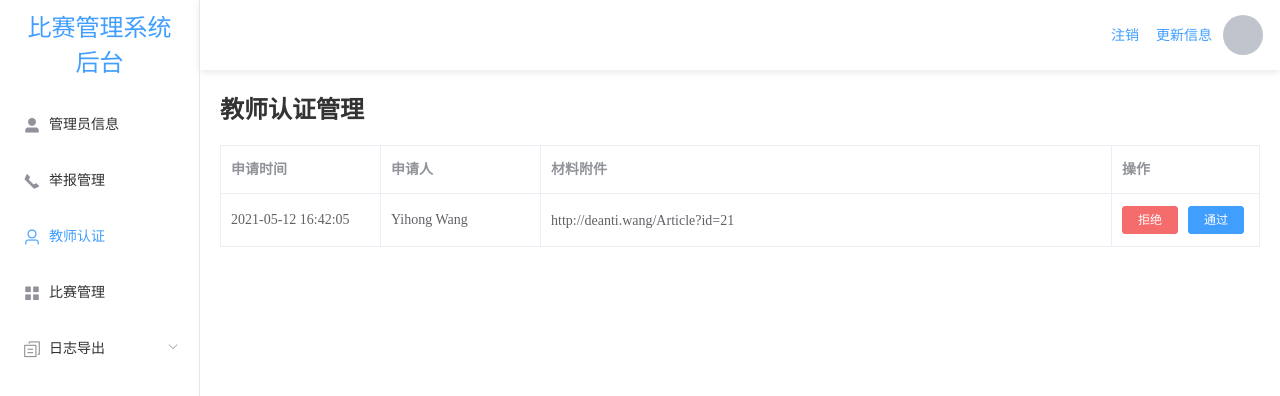
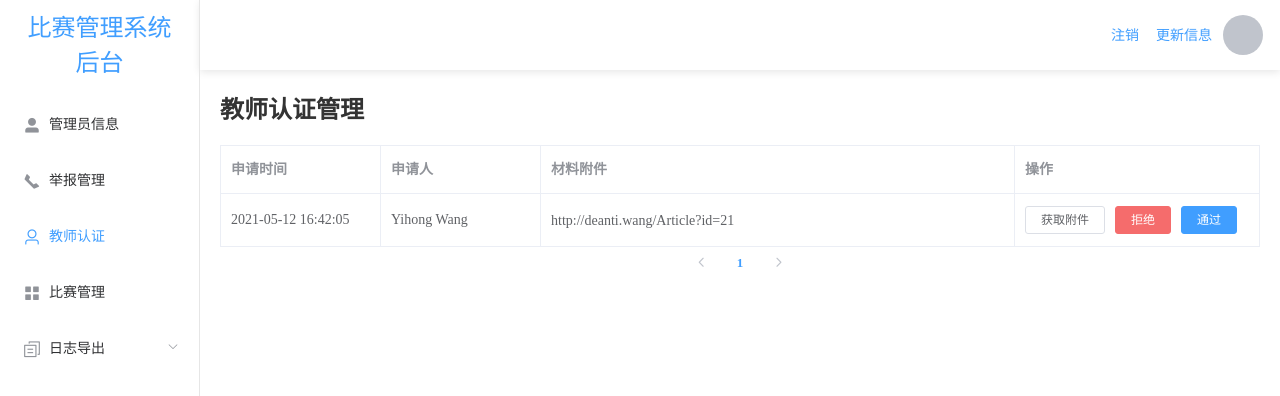
Before and after one commit to DarkKris/contest_admin, a Vue app: page /teacher in a window 1280 px wide. Shown: the top 396 px of the page. Built offline with nearby package versions, Linux system fonts and the light colour scheme; no server answers.

Commit message:
feat: teacher api complete

```diff
--- /dev/null
+++ b/src/config/api/teacher.js
@@ -0,0 +1,16 @@
+import fetch from "common/fetch";
+import { baseURL } from "../server";
+
+export const getAllTeacher = (page, Token) => fetch(baseURL + "/admin/application/all?page=" + page, "GET", {}, { Token });
+
+export const getTeacherFile = (uid, Token) => fetch(baseURL + "/admin/application/attachment?file-uid=" + uid, "GET", {}, { Token });
+
+export const handleTearchApply = (uid, agree, Token) => fetch(
+  baseURL + "/admin/application/handle",
+  "POST",
+  {
+    user_uid: uid,
+    is_agree: agree
+  },
+  Token
+);
--- a/src/pages/teacher/teacher.vue
+++ b/src/pages/teacher/teacher.vue
@@ -11,17 +11,27 @@
           <el-link :href="scope.row.file">{{ scope.row.file }}</el-link>
         </template>
       </el-table-column>
-      <el-table-column fixed="right" label="操作" width="148">
+      <el-table-column fixed="right" label="操作" width="245">
         <template slot-scope="scope">
-          <el-button type="danger" @click="rejectTeacher" size="mini">拒绝</el-button>
-          <el-button type="primary" @click="confirmTeacher" size="mini">通过</el-button>
+          <el-button size=mini @click="getFiles(scope.row.uid)">获取附件</el-button>
+          <el-button type="danger" @click="rejectTeacher(scope.row.uid)" size="mini">拒绝</el-button>
+          <el-button type="primary" @click="confirmTeacher(scope.row.uid)" size="mini">通过</el-button>
         </template>
       </el-table-column>
     </el-table>
+    <div class="page-bottom">
+      <el-pagination layout="prev, pager, next"
+        :total="countTotal"
+        :page-size="10"
+        @current-change="pageChange"
+      />
+    </div>
   </div>
 </template>
 
 <script>
+import { getAllTeacher, getTeacherFile, hanldeTeacherApply } from "api/teacher";
+
 export default {
   name: "teacher-page",
   data() {
@@ -30,21 +40,67 @@ export default {
         date: "2021-05-12 16:42:05",
         account: "Yihong Wang",
         file: "http://deanti.wang/Article?id=21"
-      }]
+      }],
+      countTotal: 0,
     }
   },
+  created() {
+    this.getTeacherList();
+  },
   methods: {
-    async rejectTeacher() {
+    pageChange(page) {
+      this.getTeacherList(page);
+    },
+    async getTeacherList(page = 1) {
+      const token = this.$store.state.userInfo.token;
+      const resp = await getAllTeacher(page, token);
+
+      if (resp.success) {
+        const data = resp.data;
+        this.tableData = [...data.applications];
+        this.countTotal = data.total_count;
+      } else {
+        this.$message({
+          type: "error",
+          message: "获取申请列表失败，" + resp.err_msg
+        });
+      }
+    },
+    async getFiles(uid) {
+      const token = this.$store.state.userInfo.token;
+      const resp = await getTeacherFile(uid, token);
+
+      if (!resp.success) {
+        this.$message({
+          type: "error",
+          message: "获取附件失败，" + resp.err_msg
+        });
+      }
+    },
+    async handleApply(uid, isAgree) {
+      const token = this.$store.state.userInfo.token;
+      const resp = await hanldeTeacherApply(uid, isAgree, token);
+
+      if (resp.success) {
+        this.tableData = [...this.tableData.filter(val => val.uid !== uid)];
+        this.$message({
+          type: 'success',
+          message: `${isAgree ? '通过' : '拒绝'}申请成功!`
+        });
+      } else {
+        this.$message({
+          type: 'success',
+          message: `${isAgree ? '通过' : '拒绝'}申请失败，${resp.err_msg}}`
+        });
+      }
+    },
+    rejectTeacher(id) {
       this.$confirm('确认拒绝该申请吗?', '提示', {
         confirmButtonText: '确定',
         cancelButtonText: '取消',
         type: 'warning'
       }).then(() => {
-        // TODO api
-        this.$message({
-          type: 'success',
-          message: '拒绝成功!'
-        });
+        this.handleApply(id, false);
       }).catch(() => {
         this.$message({
           type: 'info',
@@ -52,17 +108,13 @@ export default {
         });
       });
     },
-    async confirmTeacher() {
+    confirmTeacher(id) {
       this.$confirm('确认通过该申请吗？', '提示', {
         confirmButtonText: '确定',
         cancelButtonText: '取消',
         type: 'warning'
       }).then(() => {
-        // TODO api
-        this.$message({
-          type: 'success',
-          message: '通过申请成功!'
-        });
+        this.handleApply(id, true);
       }).catch(() => {
         this.$message({
           type: 'info',
```
